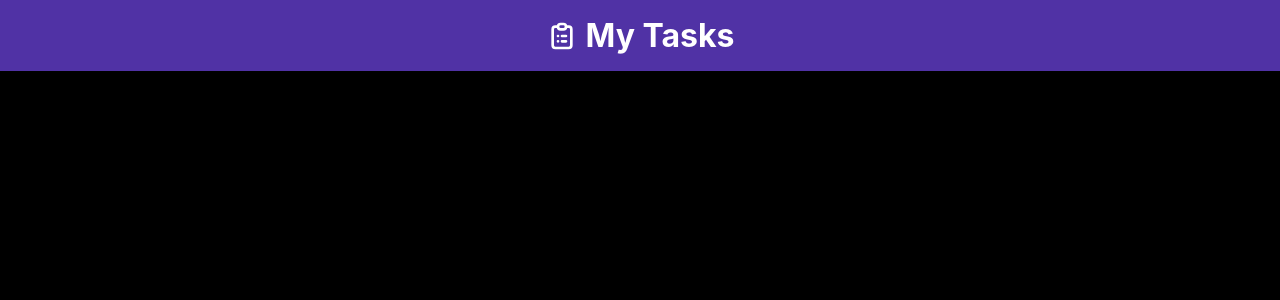
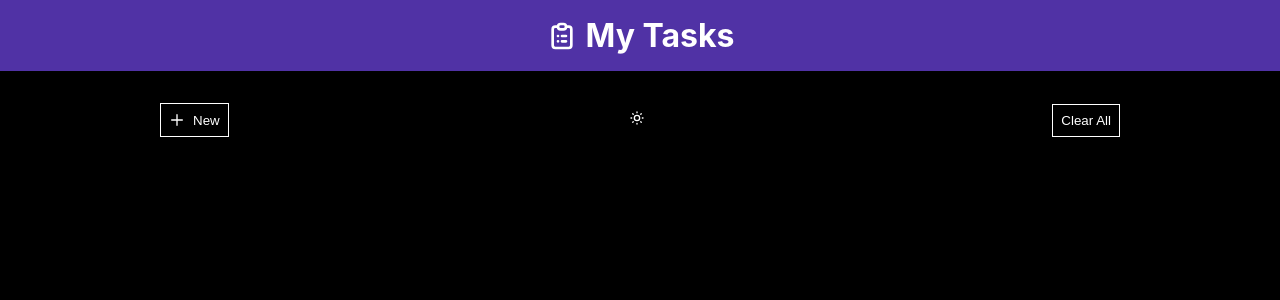
Before and after one commit to MsNiyaJ/taskmanager, a React (Create React App) app: page / in a window 1280 px wide. Shown: the top 300 px of the page. Built offline with nearby package versions, Linux system fonts and the light colour scheme.

Commit message:
toggle light and dark mode

```diff
--- a/src/actions/index.ts
+++ b/src/actions/index.ts
@@ -19,7 +19,6 @@ export const clearTasks = () => ({
 });
 
 // Display Mode
-export const setDisplayMode = (mode: string) => ({
-  type: 'SET_DISPLAY_MODE',
-  payload: mode,
+export const toggleDisplayMode = () => ({
+  type: 'TOGGLE_DISPLAY_MODE',
 });
--- a/src/components/Header.tsx
+++ b/src/components/Header.tsx
@@ -4,7 +4,7 @@ import { ClipboardListIcon } from '@heroicons/react/outline';
 const Header = () => {
   return (
     <div className="header">
-      <ClipboardListIcon className="icon" />
+      <ClipboardListIcon className="lg-icon" />
       <h1>My Tasks</h1>
     </div>
   );
--- a/src/components/Main.tsx
+++ b/src/components/Main.tsx
@@ -1,10 +1,14 @@
 import React from 'react';
 import Header from './Header';
+import Toolbar from './Toolbar';
 
 const Main = () => {
   return (
     <div>
       <Header />
+      <div className="main-container">
+        <Toolbar />
+      </div>
     </div>
   );
 };
--- /dev/null
+++ b/src/components/Toolbar.tsx
@@ -0,0 +1,38 @@
+import React from 'react';
+import { PlusIcon, SunIcon, MoonIcon } from '@heroicons/react/outline';
+import { classNames } from '../helpers/classNames';
+import { useSelector, useDispatch } from 'react-redux';
+import { RootState } from '..';
+import { toggleDisplayMode } from '../actions';
+
+const Toolbar = () => {
+  const display = useSelector((state: RootState) => state.display);
+
+  const dispatch = useDispatch();
+  const toggleDisplay = () => dispatch(toggleDisplayMode());
+
+  // Setting the class names for the buttons
+  const buttonTheme = classNames([
+    display === 'dark' ? 'text-white' : 'text-black',
+    display === 'dark' ? 'dark-theme-btn' : 'light-theme-btn',
+  ]);
+
+  return (
+    <div className="toolbar-container">
+      <button className={buttonTheme}>
+        <PlusIcon className="sm-icon" />
+        New
+      </button>
+      <div onClick={() => toggleDisplay()}>
+        {display === 'dark' ? (
+          <SunIcon className="sm-icon" />
+        ) : (
+          <MoonIcon className="sm-icon text-black" />
+        )}
+      </div>
+      <button className={buttonTheme}>Clear All</button>
+    </div>
+  );
+};
+
+export default Toolbar;
--- a/src/global.css
+++ b/src/global.css
@@ -14,8 +14,31 @@
   color: #000;
 }
 
+/* Text Color */
+.text-white {
+  color: #fff;
+}
+
+.text-black {
+  color: #000;
+}
+
+/* Containers  */
+.main-container {
+  text-align: center;
+  padding: 2rem 1.5rem;
+}
+
+.toolbar-container {
+  display: flex;
+  justify-content: space-between;
+  align-items: center;
+  color: #fff;
+}
+
 .header {
   background-color: #5032a5;
+  color: white;
   text-align: center;
   font-size: 1rem;
   padding: 1rem 0rem;
@@ -25,9 +48,43 @@
   align-items: center;
 }
 
+/* Buttons */
+.light-theme-btn {
+  background-color: transparent;
+  border: #000 solid 1px;
+  display: flex;
+  justify-content: center;
+  align-items: center;
+  padding: 0.5rem;
+}
+
+.dark-theme-btn {
+  background-color: transparent;
+  border: #fff solid 1px;
+  display: flex;
+  justify-content: center;
+  align-items: center;
+  padding: 0.5rem;
+}
+
 /* Icons */
-.icon {
+.sm-icon {
+  width: 1rem;
+  height: 1rem;
+  margin-right: 0.5rem;
+}
+
+.lg-icon {
   width: 2rem;
   height: 2rem;
   margin-right: 0.5rem;
 }
+
+/* media queries */
+
+/* Tablet and Desktop */
+@media (min-width: 650px) {
+  .main-container {
+    padding: 2rem 10rem;
+  }
+}
--- a/src/reducers/display.ts
+++ b/src/reducers/display.ts
@@ -3,8 +3,8 @@ const displayReducer = (
   action: { type: string; payload: string }
 ) => {
   switch (action.type) {
-    case 'SET_DISPLAY_MODE':
-      return action.payload;
+    case 'TOGGLE_DISPLAY_MODE':
+      return state === 'dark' ? 'light' : 'dark';
     default:
       return state;
   }
```
